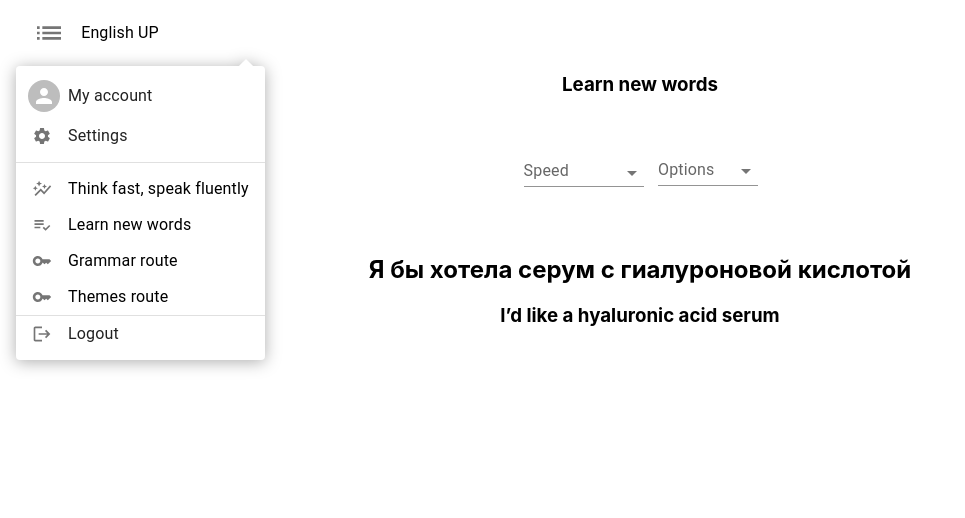
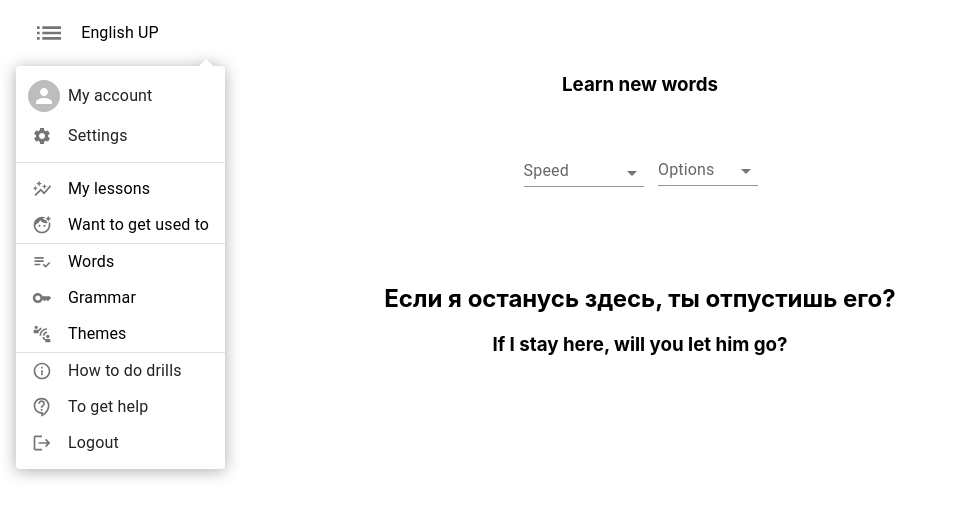
Before and after one commit to Larisa-Yagodina/language-app, a React (Create React App) app: page /new_words_drill in a window 1280 px wide. Both pictures are taken after a click on the button 49 px from the left and 33 px from the top of the page. Shown: the top 518 px of the page, without its empty margins (0-965 px from the left). Built offline with nearby package versions, Linux system fonts and the light colour scheme.

Commit message:
menu, added definitions

```diff
--- a/src/main-menu/MainMenu.js
+++ b/src/main-menu/MainMenu.js
@@ -9,12 +9,16 @@ import IconButton from '@mui/material/IconButton';
 import Typography from '@mui/material/Typography';
 import Settings from '@mui/icons-material/Settings';
 import Logout from '@mui/icons-material/Logout';
-import { Link } from "react-router-dom";
+import {Link} from "react-router-dom";
 import KeyIcon from '@mui/icons-material/Key';
 import ListIcon from '@mui/icons-material/List';
 import PlaylistAddCheckIcon from '@mui/icons-material/PlaylistAddCheck';
 import AutoGraphIcon from '@mui/icons-material/AutoGraph';
 import AllRoutes from "./routes/AllRoutes";
+import ConnectWithoutContactIcon from '@mui/icons-material/ConnectWithoutContact';
+import FaceRetouchingNaturalIcon from '@mui/icons-material/FaceRetouchingNatural';
+import InfoOutlinedIcon from '@mui/icons-material/InfoOutlined';
+import ContactSupportOutlinedIcon from '@mui/icons-material/ContactSupportOutlined';
 
 export default function MainMenu() {
 
@@ -94,39 +98,60 @@ export default function MainMenu() {
                         Settings
                     </MenuItem>
                     <Divider/>
-                    <Link to="/speak_fluent-drill" style={{ textDecoration: 'none', color: 'black'}}>
+                    <Link to="/speak_fluent-drill" style={{textDecoration: 'none', color: 'black'}}>
                         <MenuItem>
                             <ListItemIcon>
                                 <AutoGraphIcon fontSize="small"/>
                             </ListItemIcon>
-                        Think fast, speak fluently
+                            My lessons
                         </MenuItem>
                     </Link>
-                    <Link to="/new_words_drill" style={{ textDecoration: 'none', color: 'black'}}>
+                    <Link to="/want_to_get_used_to" style={{textDecoration: 'none', color: 'black'}}>
+                        <MenuItem>
+                            <ListItemIcon>
+                                <FaceRetouchingNaturalIcon fontSize="small"/>
+                            </ListItemIcon>
+                            Want to get used to
+                        </MenuItem>
+                    </Link>
+                    <Divider/>
+                    <Link to="/new_words_drill" style={{textDecoration: 'none', color: 'black'}}>
                         <MenuItem>
                             <ListItemIcon>
                                 <PlaylistAddCheckIcon fontSize="small"/>
                             </ListItemIcon>
-                            Learn new words
+                            Words
                         </MenuItem>
                     </Link>
-                    <Link to="/grammar_route" style={{ textDecoration: 'none', color: 'black'}}>
+                    <Link to="/grammar_route" style={{textDecoration: 'none', color: 'black'}}>
                         <MenuItem>
                             <ListItemIcon>
                                 <KeyIcon fontSize="small"/>
                             </ListItemIcon>
-                            Grammar route
+                            Grammar
                         </MenuItem>
                     </Link>
-                    <Link to="/themes_route" style={{ textDecoration: 'none', color: 'black'}}>
+                    <Link to="/themes_route" style={{textDecoration: 'none', color: 'black'}}>
                         <MenuItem>
                             <ListItemIcon>
-                                <KeyIcon fontSize="small"/>
+                                <ConnectWithoutContactIcon fontSize="small"/>
                             </ListItemIcon>
-                            Themes route
+                            Themes
                         </MenuItem>
                     </Link>
                     <Divider/>
+                    <MenuItem>
+                        <ListItemIcon>
+                            <InfoOutlinedIcon fontSize="small"/>
+                        </ListItemIcon>
+                        How to do drills
+                    </MenuItem>
+                    <MenuItem>
+                        <ListItemIcon>
+                            <ContactSupportOutlinedIcon fontSize="small"/>
+                        </ListItemIcon>
+                        To get help
+                    </MenuItem>
                     <MenuItem>
                         <ListItemIcon>
                             <Logout fontSize="small"/>
@@ -135,7 +160,7 @@ export default function MainMenu() {
                     </MenuItem>
                 </Menu>
             </nav>
-            <AllRoutes />
+            <AllRoutes/>
         </div>
     );
 }
--- a/src/no-theory-drills/grammar-themes-drill/GrammarThemesDrillWrapper.js
+++ b/src/no-theory-drills/grammar-themes-drill/GrammarThemesDrillWrapper.js
@@ -3,7 +3,7 @@ import React, {useEffect, useState} from "react";
 import ChoseSpeed from "../../searchAndFilter/ChoseSpeed";
 import {initialSentences} from "../../serverData/InitialSentences";
 import SentenceDrill from "../sentence-drill/SentenceDrill";
-import {initialGrammar} from "../../serverData/InitialGrammar";
+import {initialRoute} from "../../serverData/InitialRoute";
 import {initialThemes} from "../../serverData/InitialThemes";
 import ChooseOption from "../../searchAndFilter/ChooseOption";
 import ChooseNextOption from "../../searchAndFilter/ChooseNextOption";
@@ -19,6 +19,7 @@ function GrammarThemesDrillWrapper() {
             {value: 12000, name: "very slow"}
         ]
     );
+
     const [options, setOptions] = useState([
         {id: "slkd203984", title: "Grammar"},
         {id: 'sldkjf394823', title: "Themes"},
@@ -27,7 +28,7 @@ function GrammarThemesDrillWrapper() {
     const [option, setOption] = useState('')
 
     const [chosenGrammar, setChosenGrammar] = useState("all theory-and-drill-showing")
-    const [grammar, setGrammar] = useState(initialGrammar);
+    const [grammar, setGrammar] = useState(initialRoute);
 
     const [chosenTheme, setChosenTheme] = useState("all themes");
     const [themes, setThemes] = useState(initialThemes);
--- a/src/no-theory-drills/words-drill/WordsDrillWrapper.js
+++ b/src/no-theory-drills/words-drill/WordsDrillWrapper.js
@@ -2,16 +2,17 @@ import '../../App.css';
 import React, {useEffect, useState} from "react";
 import ChoseSpeed from "../../searchAndFilter/ChoseSpeed";
 import {initialSentences} from "../../serverData/InitialSentences";
-import {initialPartOfSpeech} from "../../serverData/InitialPartOfSpeech";
+import {initialPartOfSpeech} from "../../serverData/Words/InitialPartOfSpeech";
 import ChooseOption from "../../searchAndFilter/ChooseOption";
-import {initialDefinitions} from "../../serverData/InitialDefinitions";
+import {initialDefinitions} from "../../serverData/Words/InitialDefinitions";
 import ChooseNextOption from "../../searchAndFilter/ChooseNextOption";
-import {initialWords} from "../../serverData/InitialWords";
+import {initialWords} from "../../serverData/Words/InitialWords";
 import SentenceDrill from "../sentence-drill/SentenceDrill";
+import {logDOM} from "@testing-library/react";
 
 function WordsDrillWrapper() {
 
-    const [chosenSpeed, setChosenSpeed] = useState(5000);
+    const [chosenSpeed, setChosenSpeed] = useState(15000);
     const [speedRange, setSpeedRange] = useState([
             {
                 value: 4000,
@@ -115,19 +116,23 @@ function WordsDrillWrapper() {
         if (chosenPartOfSpeech === "ldkjf203948") {
             setSentences(initialSentences)
             setChosenWord('sdlk23234klsdfk')
+            setChosenDefinition('')
         } else {
             setWords(initialWords.filter(el => el.partOfSpeech.includes(chosenPartOfSpeech)));
             setSentences(initialSentences.filter(el => el.partOfSpeech.includes(chosenPartOfSpeech)));
             setChosenWord('sdlk23234klsdfk')
+            setChosenDefinition('')
         }
         setChosenSpeed(chosenSpeed + 1)
         setWaitingTimer(waitingTimer + 1)
     }, [chosenPartOfSpeech])
 
+
     // когда выбрано слово - фильтруем дефиниции
     useEffect(() => {
         if (chosenWord !== 'sdlk23234klsdfk') {
             setDefinitions(initialDefinitions.filter(el => el.wordId === chosenWord))
+            setChosenDefinition('')
             setSentences(initialSentences.filter(el => el.words.includes(chosenWord)))
         }
         setChosenSpeed(chosenSpeed + 1)
@@ -143,13 +148,18 @@ function WordsDrillWrapper() {
          setWaitingTimer(waitingTimer + 1)
      }, [chosenDefinition])
 
-    console.log(sentences)
+   const showWordForDefinition = () => {
+        return (
+            <i>{words.filter(el => el.id === chosenWord)[0] ? words.filter(el => el.id === chosenWord)[0].title : "Определение"}:</i>
+        )
+   }
 
     return (
         <div className="App">
 
             <h3> Learn new words </h3>
             <br/>
+            <div style={{background: 'white', height: '130px'}}>
             <ChoseSpeed speedRange={speedRange} setChosenSpeed={setChosenSpeed}/>
             {/*<CheckBox label={"in progress words"} />*/}
             <ChooseOption options={partsOfSpeech} setOption={setChosenPartOfSpeech}/>
@@ -164,14 +174,31 @@ function WordsDrillWrapper() {
                 onSelect={setChosenDefinition}
                 lable={"Definitions"}
             />}
+            </div>
 
-            <br/>
-            <br/>
+            <div style={{background: 'white', height: '150px'}}>
             <SentenceDrill
                 randomIndex={randomIndex}
                 openTranslation={openTranslation}
                 sentences={sentences}
             />
+            </div>
+            {chosenDefinition &&
+                <div style={{textAlign: 'left', marginTop: '20px'}}>
+                    {showWordForDefinition()}
+                    <br/>
+                    <br/>
+                    {definitions.filter(el => el.id === chosenDefinition)[0].definition}
+                </div>
+            }
+            {definitions.length === 1 &&
+                <div style={{textAlign: 'left', marginTop: '20px'}}>
+                    {showWordForDefinition()}
+                    <br/>
+                    <br/>
+                    {definitions[0].definition}
+                </div>
+            }
         </div>
     );
 }
--- a/src/serverData/InitialGrammar.js
+++ b/src/serverData/InitialRoute.js
@@ -1,7 +1,7 @@
 import {v4 as uuidv4} from 'uuid';
 
 
-export const initialGrammar = [
+export const initialRoute = [
     {
         id: "fjlk234jdflskdjf",
         title: 'all theory-and-drill-showing',
--- a/src/study-routes/theory-and-drill-showing/grammar-theory/GrammarTheoryWrapper.js
+++ b/src/study-routes/theory-and-drill-showing/grammar-theory/GrammarTheoryWrapper.js
@@ -10,7 +10,7 @@ import ArrowBackIosIcon from "@mui/icons-material/ArrowBackIos";
 import GrammarTheory from "./GrammarTheory";
 import GrammarRouteDrillWrapper from "../grammar-route-drill/GrammarRouteDrillWrapper";
 import TabPanel from "../../utils/TabPanel";
-import {initialGrammar} from "../../../serverData/InitialGrammar";
+import {initialRoute} from "../../../serverData/InitialRoute";
 
 
 TabPanel.propTypes = {
@@ -53,7 +53,7 @@ export default function GrammarTheoryWrapper(props) {
             </Box>
 
             <TabPanel value={value} index={1}>
-                <GrammarTheory theory={initialGrammar.filter(el => el.id === props.partOfGrammarId)}/>
+                <GrammarTheory theory={initialRoute.filter(el => el.id === props.partOfGrammarId)}/>
             </TabPanel>
             <TabPanel value={value} index={2}>
                 <GrammarRouteDrillWrapper partOfGrammarId={props.partOfGrammarId}/>
```
Also changed, not shown: src/serverData/Words/InitialDefinitions.js (renamed from src/serverData/InitialDefinitions.js), src/serverData/Words/InitialPartOfSpeech.js (renamed from src/serverData/InitialPartOfSpeech.js), src/serverData/Words/InitialWords.js (renamed from src/serverData/InitialWords.js). Lines whose indentation alone changed are shown as unchanged.
